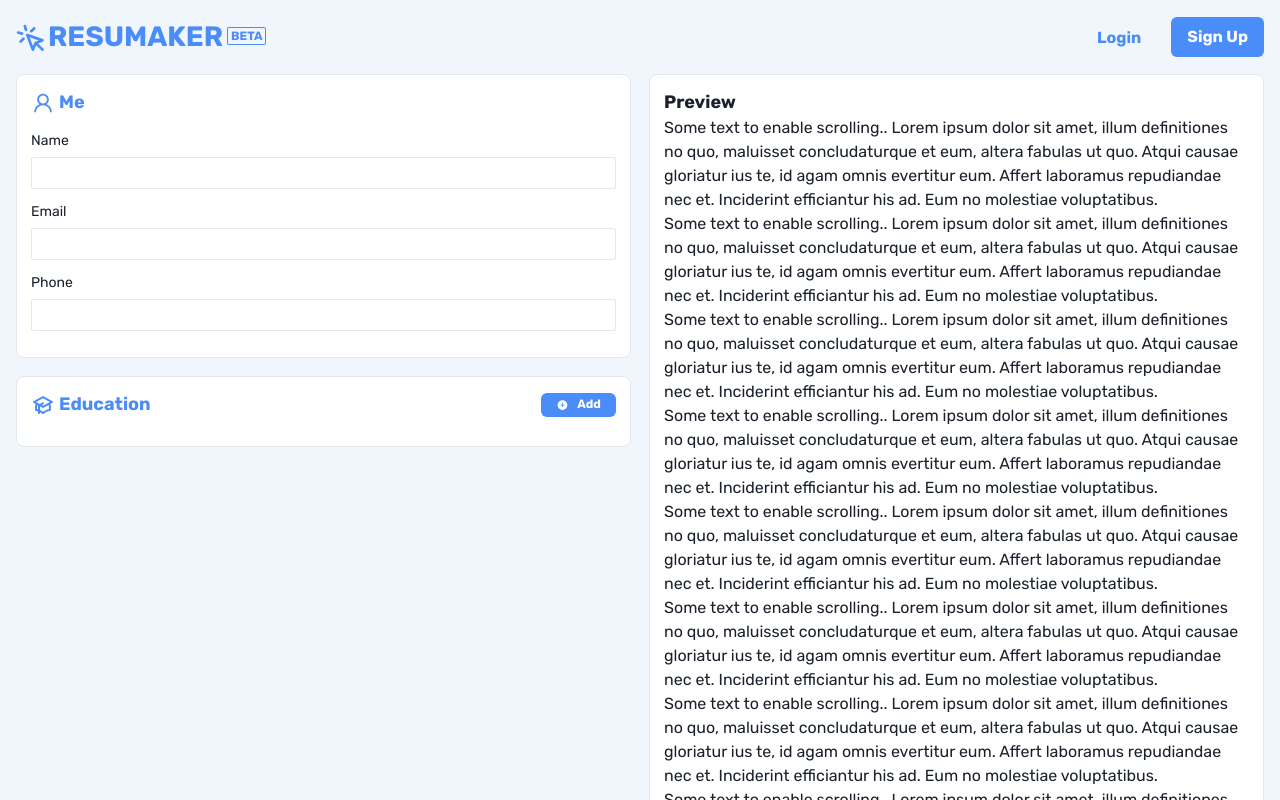
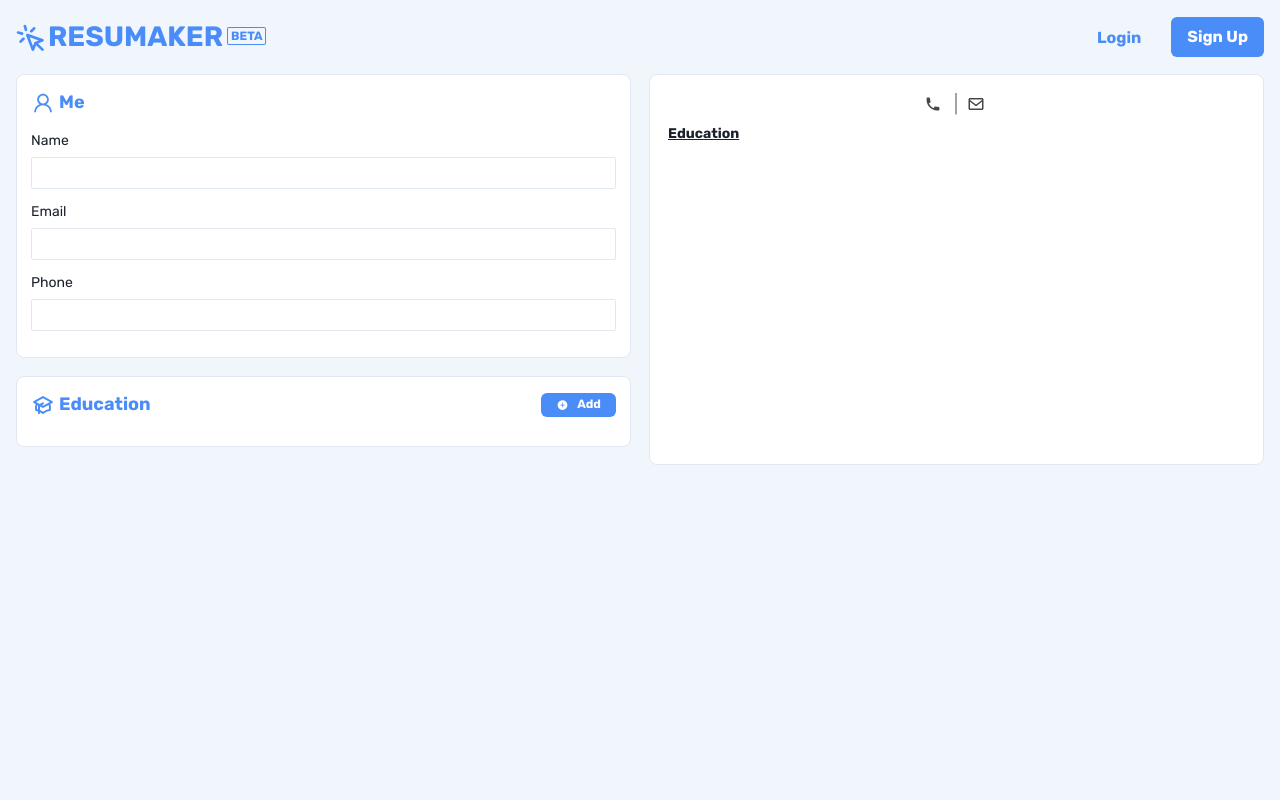
Before and after one commit to Kaninboy/resumaker-frontend, a Next.js app: page / in a window 1280 px wide. Shown: the top 800 px of the page. Built offline with nearby package versions, Linux system fonts and the light colour scheme.

Commit message:
Mock UI Almost done!

```diff
--- /dev/null
+++ b/src/app/components/EducationBox.tsx
@@ -0,0 +1,59 @@
+import { Box, Button, Flex, Spacer, Text } from "@chakra-ui/react";
+
+type EducationBoxProps = {
+  universities: University[];
+};
+
+interface University {
+  name: string;
+  level: string;
+  fieldOfStudy: string;
+  gpa: number;
+}
+
+export default function EducationBox({ universities }: EducationBoxProps) {
+  const UniversityList = universities.map((university) => {
+    return (
+      <Flex
+        px="8px"
+        py="12px"
+        alignItems="center"
+        bgColor="#F6F9FF"
+        key={university.name}
+      >
+        <svg
+          xmlns="http://www.w3.org/2000/svg"
+          width="25"
+          height="24"
+          viewBox="0 0 25 24"
+          fill="none"
+        >
+          <path
+            d="M11.075 18C11.075 19.1 10.1689 20 9.06136 20C7.95386 20 7.04773 19.1 7.04773 18C7.04773 16.9 7.95386 16 9.06136 16C10.1689 16 11.075 16.9 11.075 18ZM9.06136 10C7.95386 10 7.04773 10.9 7.04773 12C7.04773 13.1 7.95386 14 9.06136 14C10.1689 14 11.075 13.1 11.075 12C11.075 10.9 10.1689 10 9.06136 10ZM9.06136 4C7.95386 4 7.04773 4.9 7.04773 6C7.04773 7.1 7.95386 8 9.06136 8C10.1689 8 11.075 7.1 11.075 6C11.075 4.9 10.1689 4 9.06136 4ZM15.1022 8C16.2097 8 17.1159 7.1 17.1159 6C17.1159 4.9 16.2097 4 15.1022 4C13.9947 4 13.0886 4.9 13.0886 6C13.0886 7.1 13.9947 8 15.1022 8ZM15.1022 10C13.9947 10 13.0886 10.9 13.0886 12C13.0886 13.1 13.9947 14 15.1022 14C16.2097 14 17.1159 13.1 17.1159 12C17.1159 10.9 16.2097 10 15.1022 10ZM15.1022 16C13.9947 16 13.0886 16.9 13.0886 18C13.0886 19.1 13.9947 20 15.1022 20C16.2097 20 17.1159 19.1 17.1159 18C17.1159 16.9 16.2097 16 15.1022 16Z"
+            fill="#45484B"
+          />
+        </svg>
+        <Box pl="6px">
+          <Text fontSize="14px" fontWeight="600">
+            {university.name}
+          </Text>
+          <Text fontSize="14px">{university.fieldOfStudy}</Text>
+        </Box>
+        <Spacer />
+        <Flex gap="7px">
+          <Button size="xs" w="64px" variant="outline" colorScheme="primary">
+            Edit
+          </Button>
+          <Button size="xs" w="64px" variant="outline" colorScheme="red">
+            Delete
+          </Button>
+        </Flex>
+      </Flex>
+    );
+  });
+  return (
+    <Box display="grid" gap="9px">
+      {UniversityList}
+    </Box>
+  );
+}
--- a/src/app/components/Preview.tsx
+++ b/src/app/components/Preview.tsx
@@ -1,11 +1,18 @@
-import { Box, Text } from "@chakra-ui/react";
+import { Box, Flex, Text } from "@chakra-ui/react";
 
 type PreviewProps = {
   name: string;
   email: string;
   phone: string;
-  universities: string[];
+  universities: University[];
 };
+
+interface University {
+  name: string;
+  level: string;
+  fieldOfStudy: string;
+  gpa: number;
+}
 
 export default function Preview({
   name,
@@ -14,88 +21,80 @@ export default function Preview({
   universities,
 }: PreviewProps) {
   const UniversityList = universities.map((university) => {
-    return <li key={university}>{university}</li>;
+    return (
+      <Box key={university.name}>
+        <Text fontSize="12px" fontWeight="700">
+          {university.name}
+        </Text>
+        <Text fontSize="12px">{university.fieldOfStudy}</Text>
+        <Text fontSize="12px">GPA {university.gpa}</Text>
+      </Box>
+    );
   });
 
   return (
     <Box
       borderWidth="1px"
       borderRadius="lg"
-      padding="14px"
+      padding="18px"
       flex="1"
       w="100%"
       bgColor="white"
     >
-      <Text fontSize="18px" as="b">
-        Preview
+      <Flex flexDirection="column" alignItems="center" pb="8px">
+        <Text textAlign="center" fontSize="16px" fontWeight="700">
+          {name}
+        </Text>
+        <Flex alignItems="center" gap="10px">
+          <Flex gap="4px">
+            <svg
+              xmlns="http://www.w3.org/2000/svg"
+              width="16"
+              height="16"
+              viewBox="0 0 16 16"
+              fill="none"
+            >
+              <path
+                d="M1.6 2.4C1.6 2.18783 1.68429 1.98434 1.83431 1.83431C1.98434 1.68428 2.18783 1.6 2.4 1.6H4.1224C4.31176 1.60009 4.49496 1.66734 4.6394 1.78981C4.78383 1.91227 4.88014 2.082 4.9112 2.2688L5.5032 5.8168C5.53149 5.98577 5.50478 6.15937 5.42701 6.31202C5.34924 6.46468 5.22452 6.58834 5.0712 6.6648L3.8328 7.2832C4.27689 8.38372 4.93827 9.38343 5.77742 10.2226C6.61657 11.0617 7.61628 11.7231 8.7168 12.1672L9.336 10.9288C9.41242 10.7756 9.53595 10.651 9.68844 10.5733C9.84094 10.4955 10.0143 10.4687 10.1832 10.4968L13.7312 11.0888C13.918 11.1199 14.0877 11.2162 14.2102 11.3606C14.3327 11.505 14.3999 11.6882 14.4 11.8776V13.6C14.4 13.8122 14.3157 14.0157 14.1657 14.1657C14.0157 14.3157 13.8122 14.4 13.6 14.4H12C6.256 14.4 1.6 9.744 1.6 4V2.4Z"
+                fill="#45484B"
+              />
+            </svg>
+            <Text fontSize="12px" fontWeight="700">
+              {phone}
+            </Text>
+          </Flex>
+          <svg
+            xmlns="http://www.w3.org/2000/svg"
+            width="2"
+            height="22"
+            viewBox="0 0 2 22"
+            fill="none"
+          >
+            <path d="M1 0V21.5" stroke="#45484B" />
+          </svg>
+          <Flex gap="4px">
+            <svg
+              xmlns="http://www.w3.org/2000/svg"
+              width="18"
+              height="18"
+              viewBox="0 0 18 18"
+              fill="none"
+            >
+              <path
+                d="M15 3H3C2.17275 3 1.5 3.67275 1.5 4.5V13.5C1.5 14.3273 2.17275 15 3 15H15C15.8273 15 16.5 14.3273 16.5 13.5V4.5C16.5 3.67275 15.8273 3 15 3ZM15 4.5V4.88325L9 9.5505L3 4.884V4.5H15ZM3 13.5V6.783L8.5395 11.0917C8.67083 11.1949 8.833 11.251 9 11.251C9.167 11.251 9.32917 11.1949 9.4605 11.0917L15 6.783L15.0015 13.5H3Z"
+                fill="#45484B"
+              />
+            </svg>
+            <Text fontSize="12px" fontWeight="700">
+              {email}
+            </Text>
+          </Flex>
+        </Flex>
+      </Flex>
+      <Text fontSize="14px" fontWeight="700" textDecoration="underline">
+        Education
       </Text>
-      <Text>{name}</Text>
-      <Text>{email}</Text>
-      <Text>{phone}</Text>
       <ul>{UniversityList}</ul>
-      <Text>
-        Some text to enable scrolling.. Lorem ipsum dolor sit amet, illum
-        definitiones no quo, maluisset concludaturque et eum, altera fabulas ut
-        quo. Atqui causae gloriatur ius te, id agam omnis evertitur eum. Affert
-        laboramus repudiandae nec et. Inciderint efficiantur his ad. Eum no
-        molestiae voluptatibus.
-      </Text>
-      <Text>
-        Some text to enable scrolling.. Lorem ipsum dolor sit amet, illum
-        definitiones no quo, maluisset concludaturque et eum, altera fabulas ut
-        quo. Atqui causae gloriatur ius te, id agam omnis evertitur eum. Affert
-        laboramus repudiandae nec et. Inciderint efficiantur his ad. Eum no
-        molestiae voluptatibus.
-      </Text>
-      <Text>
-        Some text to enable scrolling.. Lorem ipsum dolor sit amet, illum
-        definitiones no quo, maluisset concludaturque et eum, altera fabulas ut
-        quo. Atqui causae gloriatur ius te, id agam omnis evertitur eum. Affert
-        laboramus repudiandae nec et. Inciderint efficiantur his ad. Eum no
-        molestiae voluptatibus.
-      </Text>
-      <Text>
-        Some text to enable scrolling.. Lorem ipsum dolor sit amet, illum
-        definitiones no quo, maluisset concludaturque et eum, altera fabulas ut
-        quo. Atqui causae gloriatur ius te, id agam omnis evertitur eum. Affert
-        laboramus repudiandae nec et. Inciderint efficiantur his ad. Eum no
-        molestiae voluptatibus.
-      </Text>
-      <Text>
-        Some text to enable scrolling.. Lorem ipsum dolor sit amet, illum
-        definitiones no quo, maluisset concludaturque et eum, altera fabulas ut
-        quo. Atqui causae gloriatur ius te, id agam omnis evertitur eum. Affert
-        laboramus repudiandae nec et. Inciderint efficiantur his ad. Eum no
-        molestiae voluptatibus.
-      </Text>
-      <Text>
-        Some text to enable scrolling.. Lorem ipsum dolor sit amet, illum
-        definitiones no quo, maluisset concludaturque et eum, altera fabulas ut
-        quo. Atqui causae gloriatur ius te, id agam omnis evertitur eum. Affert
-        laboramus repudiandae nec et. Inciderint efficiantur his ad. Eum no
-        molestiae voluptatibus.
-      </Text>
-      <Text>
-        Some text to enable scrolling.. Lorem ipsum dolor sit amet, illum
-        definitiones no quo, maluisset concludaturque et eum, altera fabulas ut
-        quo. Atqui causae gloriatur ius te, id agam omnis evertitur eum. Affert
-        laboramus repudiandae nec et. Inciderint efficiantur his ad. Eum no
-        molestiae voluptatibus.
-      </Text>
-      <Text>
-        Some text to enable scrolling.. Lorem ipsum dolor sit amet, illum
-        definitiones no quo, maluisset concludaturque et eum, altera fabulas ut
-        quo. Atqui causae gloriatur ius te, id agam omnis evertitur eum. Affert
-        laboramus repudiandae nec et. Inciderint efficiantur his ad. Eum no
-        molestiae voluptatibus.
-      </Text>
-      <Text>
-        Some text to enable scrolling.. Lorem ipsum dolor sit amet, illum
-        definitiones no quo, maluisset concludaturque et eum, altera fabulas ut
-        quo. Atqui causae gloriatur ius te, id agam omnis evertitur eum. Affert
-        laboramus repudiandae nec et. Inciderint efficiantur his ad. Eum no
-        molestiae voluptatibus.
-      </Text>
     </Box>
   );
 }
--- a/src/app/layout.tsx
+++ b/src/app/layout.tsx
@@ -63,6 +63,7 @@ export default function RootLayout({
           {children}
         </Providers>
       </body>
+      <footer className="p-2"></footer>
     </html>
   );
 }
--- a/src/app/page.tsx
+++ b/src/app/page.tsx
@@ -6,10 +6,10 @@ import { useState } from "react";
 import EducationInput from "./components/EducationInput";
 
 interface University {
-  name: string
-  level: string
-  fieldOfStudy: string
-  gpa: number
+  name: string;
+  level: string;
+  fieldOfStudy: string;
+  gpa: number;
 }
 
 export default function Home() {
@@ -23,7 +23,7 @@ export default function Home() {
 
   return (
     <main className="bg-basebg">
-      <SimpleGrid columns={{ base: 1, lg: 2 }} spacing={18}>
+      <SimpleGrid columns={{ base: 1, md: 2 }} spacing={18}>
         <Box>
           <ProfileInput
             name={name}
@@ -42,7 +42,7 @@ export default function Home() {
           name={name}
           email={email}
           phone={phone}
-          universities={universities.map(university => university.name)}
+          universities={universities}
         />
       </SimpleGrid>
     </main>
```
Also changed, not shown: src/app/components/EducationInput.tsx (+20 -15 lines).
